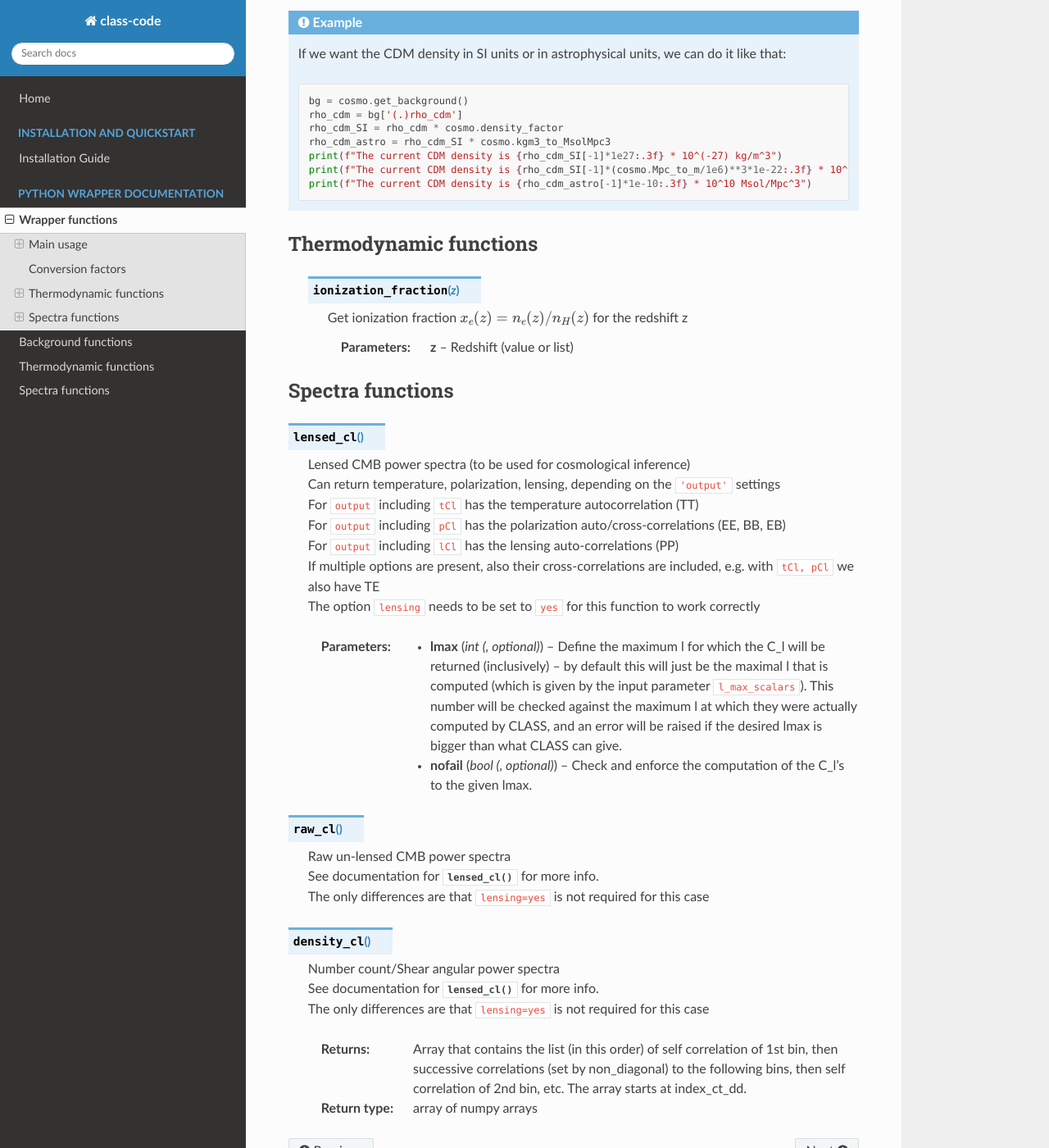
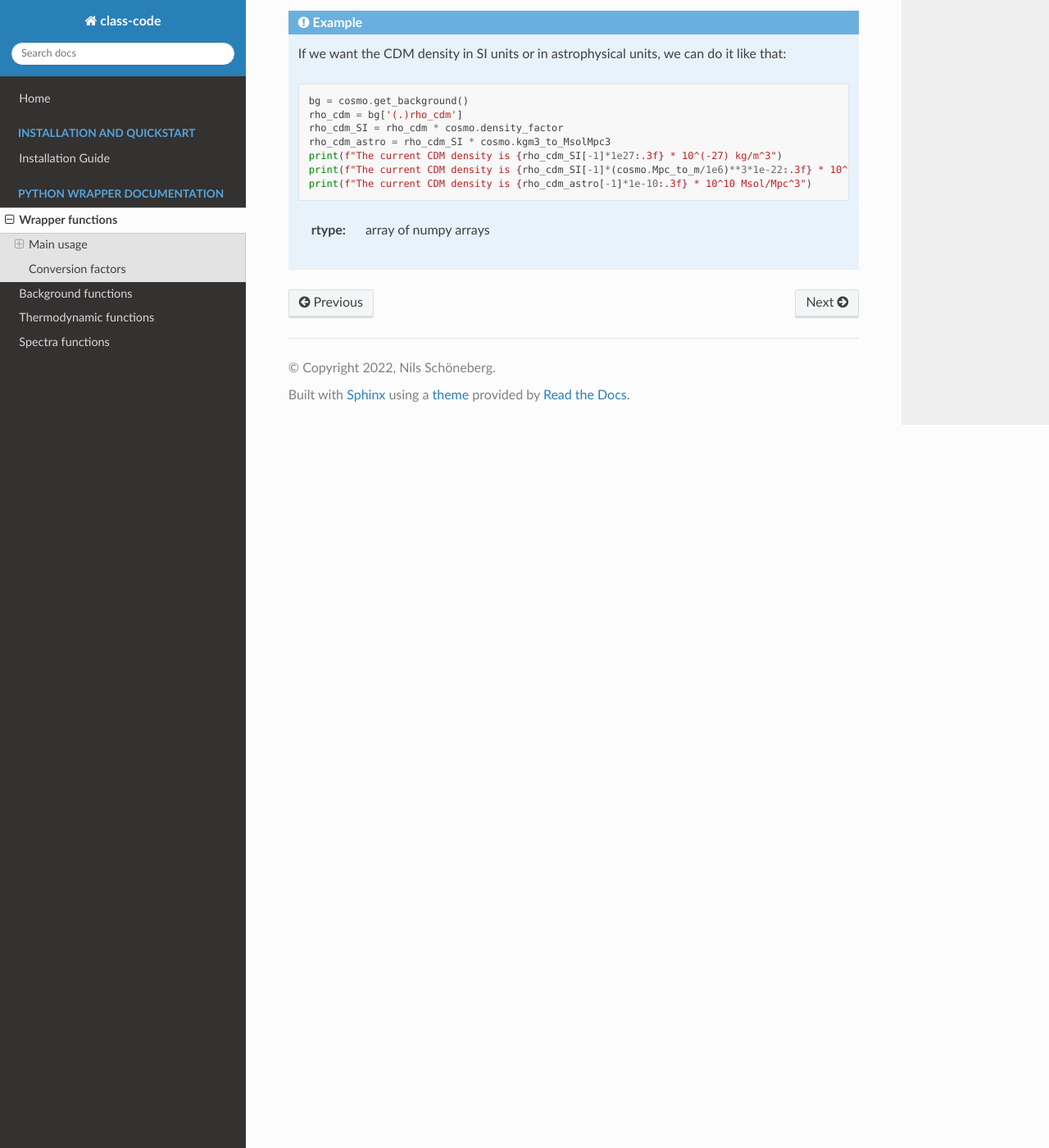
Before and after one commit to schoeneberg/class-code-documentation, a Sphinx documentation site: the page built from docs/wrapper.rst, in a window 1280 px wide and 1400 px high, scrolled down 1310 px. Shown: the whole window at 82% size. Built offline with Sphinx 7.4.7 and the Read the Docs theme 3.1.0, drawn with Linux system fonts in a browser that asks for light colours; pages that are not in the unit, such as notebooks, are missing from menus.

Commit message:
Update wrapper.rst

```diff
--- a/docs/wrapper.rst
+++ b/docs/wrapper.rst
@@ -81,58 +81,6 @@ Class works internally in units of Mpc^n, therefore we want to use conversion fa
     print(f"The current CDM density is {rho_cdm_SI[-1]*1e27:.3f} * 10^(-27) kg/m^3")
     print(f"The current CDM density is {rho_cdm_SI[-1]*(cosmo.Mpc_to_m/1e6)**3*1e-22:.3f} * 10^22 kg/pc^3")
     print(f"The current CDM density is {rho_cdm_astro[-1]*1e-10:.3f} * 10^10 Msol/Mpc^3")
-
-
-
-Thermodynamic functions
------------------------
-
- .. function:: ionization_fraction(z)
-
-  Get ionization fraction :math:`x_e(z) = n_e(z)/n_H(z)` for the redshift z
-
-  :param z: Redshift (value or list)
-
-
-Spectra functions
------------------
-
-.. function:: lensed_cl()
-
-  | Lensed CMB power spectra (to be used for cosmological inference)
-  | Can return temperature, polarization, lensing, depending on the ``'output'`` settings
-  | For ``output`` including ``tCl`` has the temperature autocorrelation (TT)
-  | For ``output`` including ``pCl`` has the polarization auto/cross-correlations (EE, BB, EB)
-  | For ``output`` including ``lCl`` has the lensing auto-correlations (PP)
-  | If multiple options are present, also their cross-correlations are included, e.g. with ``tCl, pCl`` we also have TE
-  | The option ``lensing`` needs to be set to ``yes`` for this function to work correctly
-
-  :param lmax: Define the maximum l for which the C_l will be returned
-               (inclusively) -- by default this will just be the maximal l that is computed (which is given by the input parameter ``l_max_scalars``).
-               This number will be checked against the maximum l
-               at which they were actually computed by CLASS, and an error will
-               be raised if the desired lmax is bigger than what CLASS can give.
-  :type lmax: int (, optional)
-
-  :param nofail: Check and enforce the computation of the C_l's to the given lmax.
-  :type nofail: bool (, optional)
-
-.. function:: raw_cl()
-
-  | Raw un-lensed CMB power spectra
-  | See documentation for :func:`lensed_cl` for more info.
-  | The only differences are that ``lensing=yes`` is not required for this case
-
-.. function:: density_cl()
-
-  | Number count/Shear angular power spectra
-  | See documentation for :func:`lensed_cl` for more info.
-  | The only differences are that ``lensing=yes`` is not required for this case
-
-  :return: Array that contains the list (in this order) of self correlation of
-           1st bin, then successive correlations (set by non_diagonal) to the
-           following bins, then self correlation of 2nd bin, etc. The array
-           starts at index_ct_dd.
   :rtype: array of numpy arrays
 
 .. Test
```
